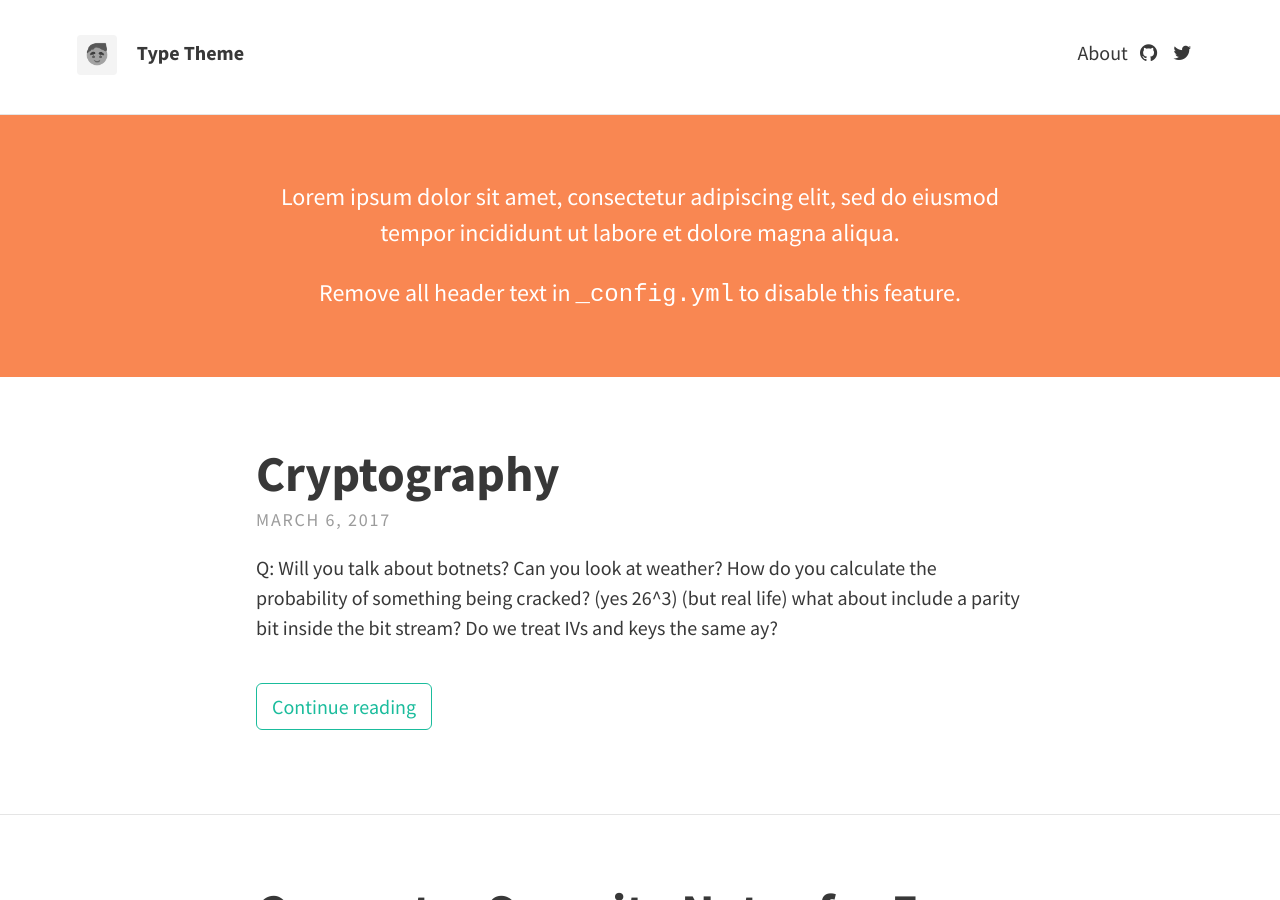
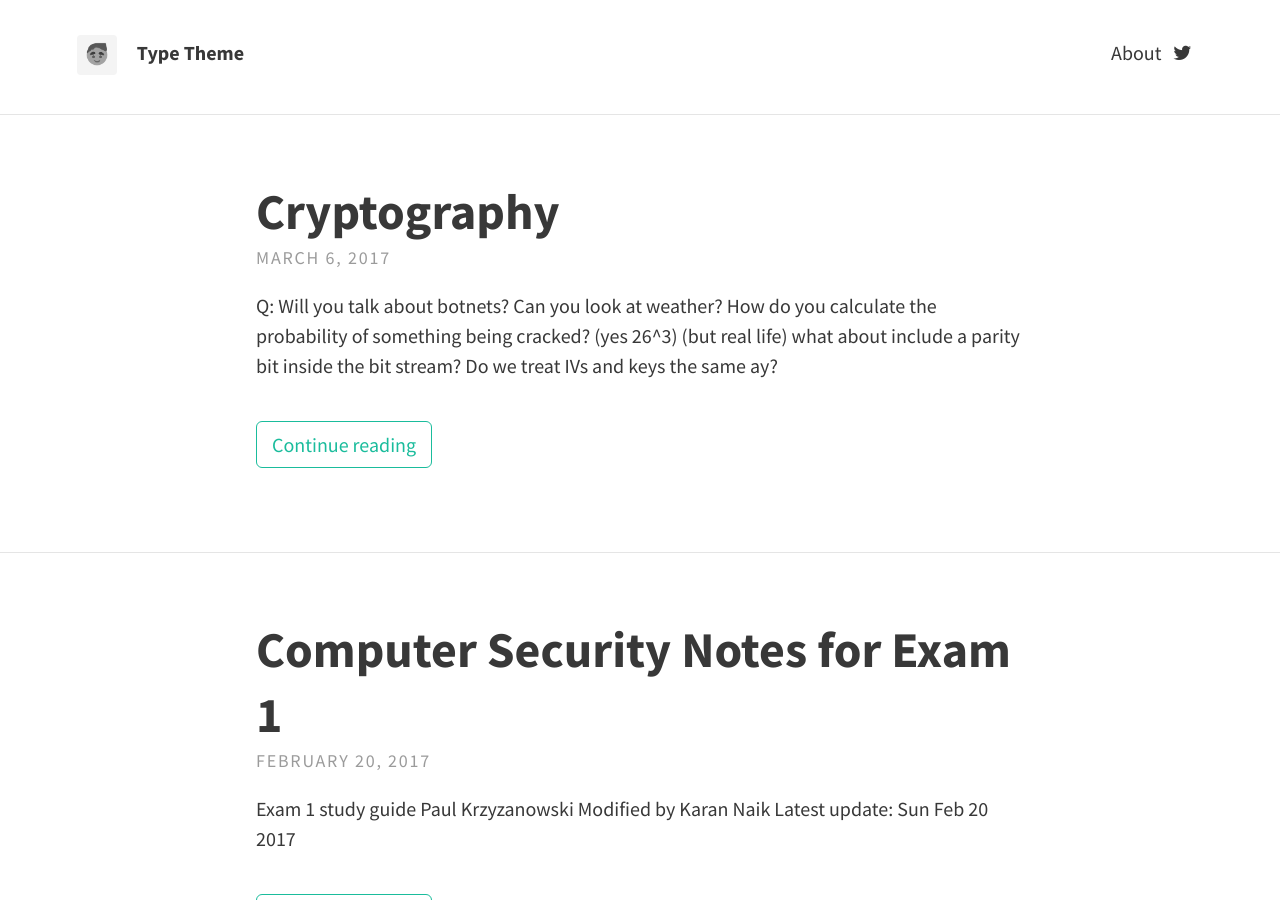
Before and after one commit to knaik/knaik.github.io, a Jekyll site: the page built from index.html, in a window 1280 px wide and 900 px high. Built offline with Jekyll 4.4.1, drawn with Linux system fonts in a browser that asks for light colours; nearby versions of some CDN libraries; the list of posts is cut into pages by our own code; some of the changed text lies outside the part shown.

Commit message:
Config changes

```diff
--- a/_config.yml
+++ b/_config.yml
@@ -1,6 +1,6 @@
 # SITE CONFIGURATION
 baseurl: "" # the subpath of your site, e.g. /blog/
-url: "http://example.com" # the base hostname & protocol for your site
+url: "https://http://knaik94.github.io/" # the base hostname & protocol for your site
 
 # THEME-SPECIFIC CONFIGURATION
 theme_settings:
@@ -11,13 +11,9 @@ theme_settings:
   description: "A website with blog posts and pages" # used by search engines
 
   # Header and footer text
-  header_text: >
-     <p>Lorem ipsum dolor sit amet, consectetur adipiscing elit, sed do eiusmod tempor incididunt ut labore et dolore magna aliqua.</p>
-
-     <p>Remove all header text in <code>_config.yml</code> to disable this feature.</p>
+  header_text:
   header_text_feature_image:
-  footer_text: >
-   Powered by <a href="http://jekyllrb.com">Jekyll</a> with <a href="https://rohanchandra.github.io/project/type/">Type Theme</a>
+  footer_text:
 
   # Icons
   rss: false
@@ -27,7 +23,7 @@ theme_settings:
   dribbble:
   facebook:
   flickr:
-  github: "rohanchandra/type-theme"
+  github:
   google_plus:
   instagram:
   linkedin:  # Full URL
@@ -73,3 +69,5 @@ sass:
   sass_dir: _sass
   style: :compressed
 gems: [jekyll-paginate]
+kramdown:
+  math_engine: mathjax
```
